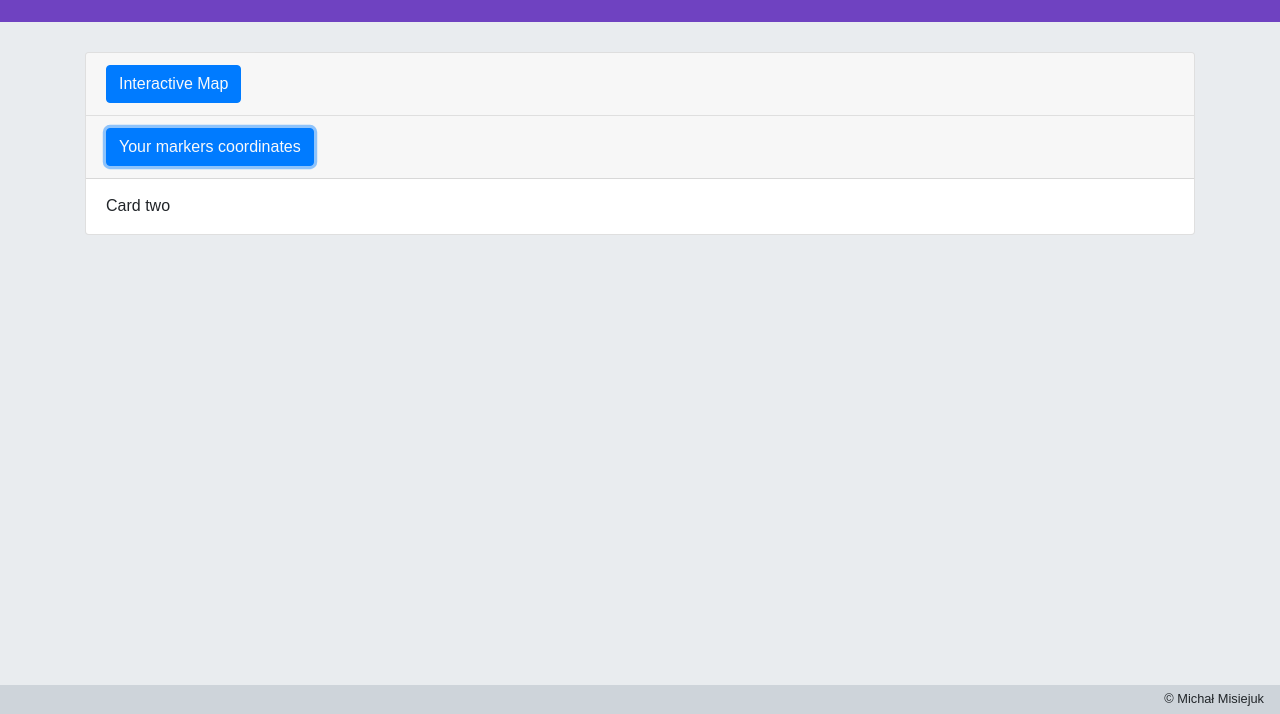
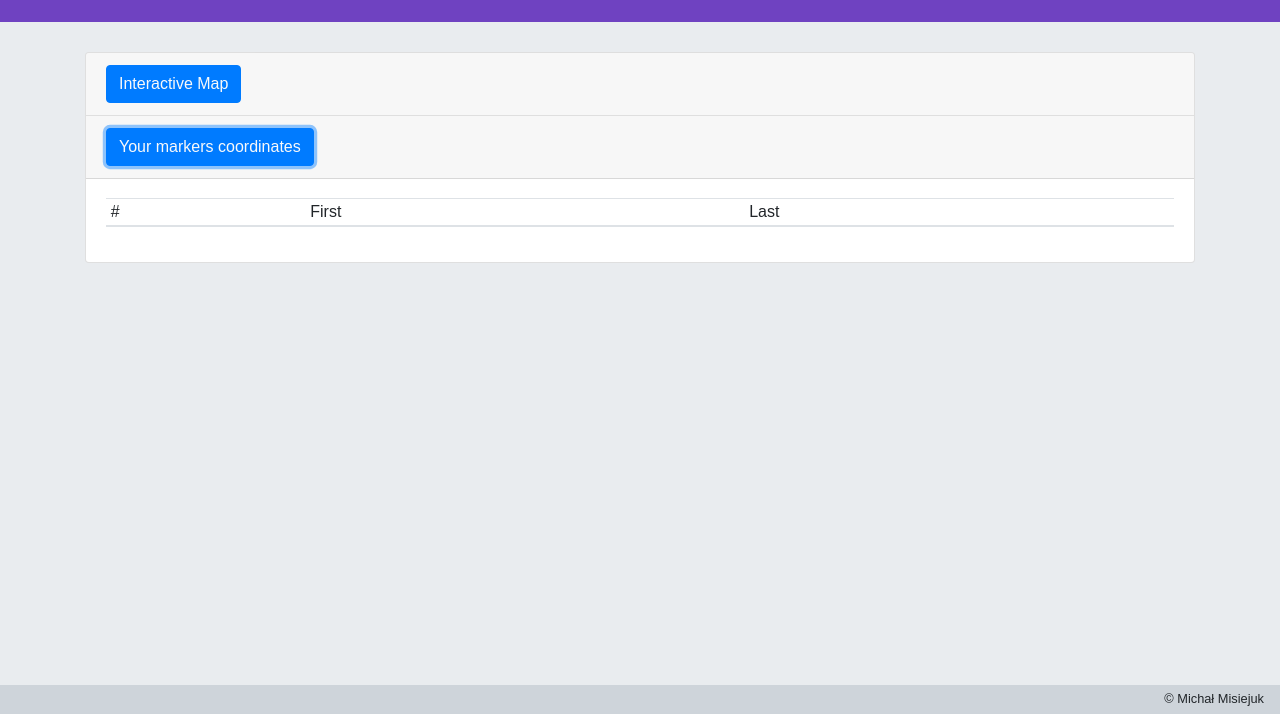
Before and after one commit to Misiek40k/js-leaflet-interactive-map, a website: page app/index.html in a window 1280 px wide. Both pictures are taken after a click on the button "Your markers coordinates". Shown: the part 86-800 px from the top of the page. Drawn offline with nearby package versions, Linux system fonts and the light colour scheme; files that its build step writes are made by us from their sources.

Commit message:
bootstrap table added (first iteration)

```diff
--- a/app/index.html
+++ b/app/index.html
@@ -33,6 +33,8 @@
 
   <main>
     <div class="container">
+
+      <!-- Bootstrap Accordion -->
       <div class="accordion" id="mainAccordion">
 
         <div class="card">
@@ -47,6 +49,8 @@
 
           <div id="collapseOne" class="collapse" aria-labelledby="headingOne">
             <div class="card-body">
+
+              <!-- Leaflet Map div -->
               <div id="mapid"></div>
             </div>
           </div>
@@ -64,13 +68,31 @@
 
           <div id="collapseTwo" class="collapse" aria-labelledby="headingTwo">
             <div class="card-body">
-              Card two
+
+              <table class="table table-sm">
+                <thead>
+                  <tr>
+                    <th scope="col">#</th>
+                    <th scope="col">First</th>
+                    <th scope="col">Last</th>
+                  </tr>
+                </thead>
+                <tbody>
+                  <tr class="tableRow_1">
+
+                  </tr>
+                  <tr class="tableRow_2">
+
+                  </tr>
+                </tbody>
+              </table>
             </div>
           </div>
         </div>
       </div>
     </div>
   </main>
+
   <footer class="footer navbar fixed-bottom navbar-light text-right flex-row-reverse">
     <small class="small">&copy; Michał Misiejuk</small>
   </footer>
```
